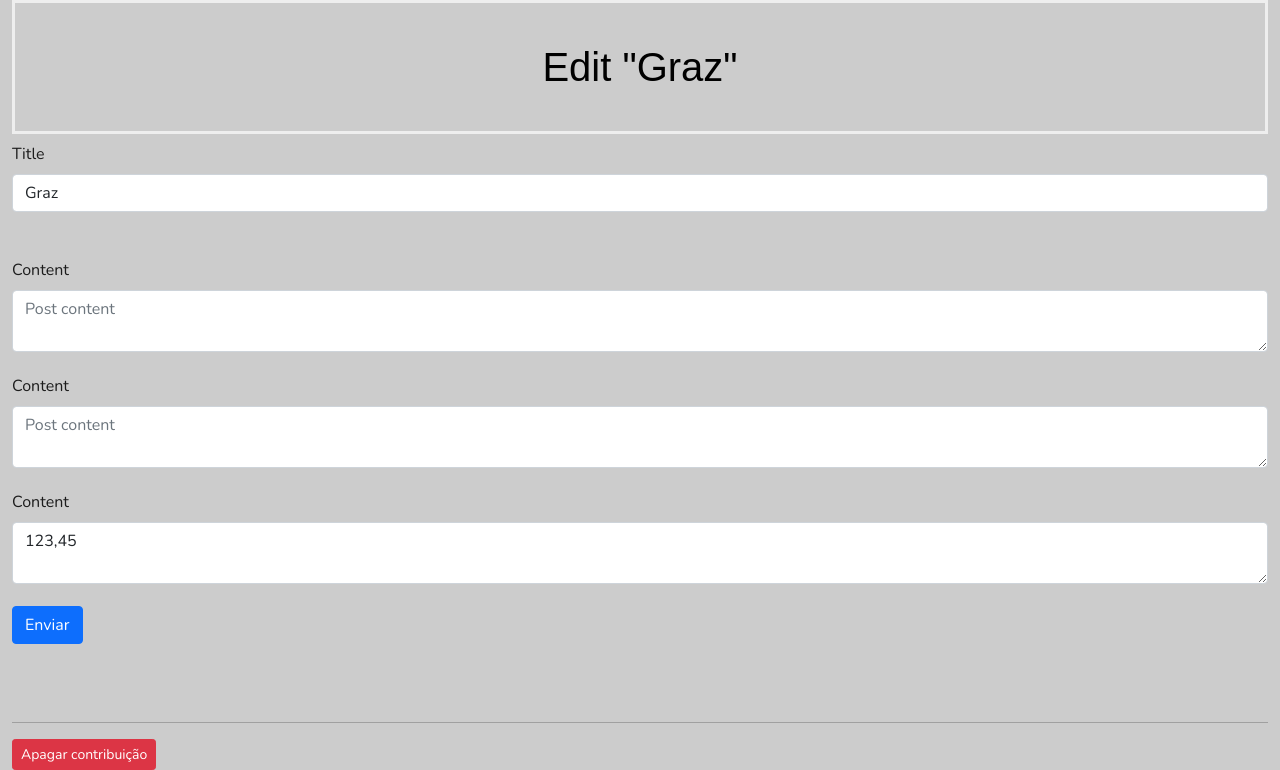
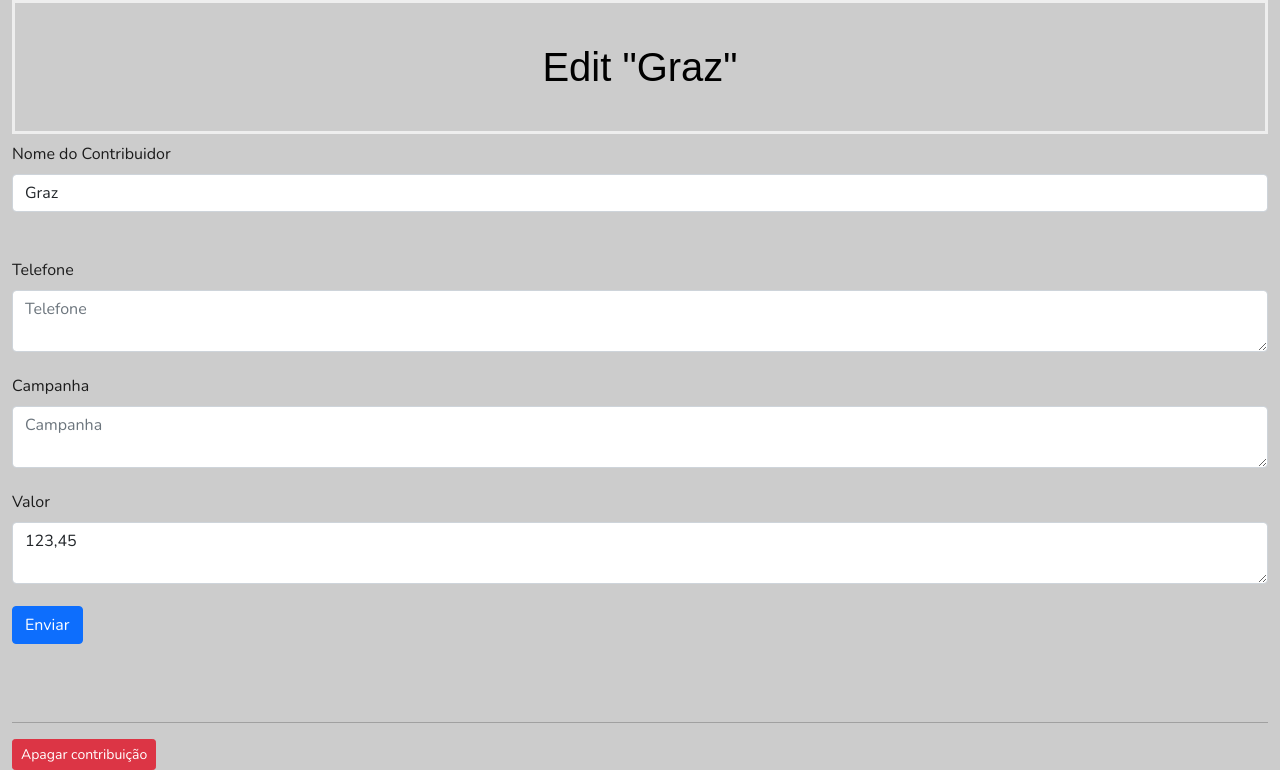
Before and after one commit to 2002587/programa-de-dizimos, a Flask app: page /10/edit in a window 1280 px wide. Shown: the part 192-962 px from the top of the page. Run offline with Flask 2, Linux system fonts and the light colour scheme; data comes from the database, SQL or seed files in the repository; both versions use the stored data as it was after the commit; some libraries are stand-ins or nearby versions.

Commit message:
pagina de banco de dados 20211126

```diff
--- a/app.py
+++ b/app.py
@@ -43,12 +43,11 @@ def create():
     if request.method == 'POST':
         title = request.form['title']
         content = request.form['content']
-        campanha = request.form['campanha']
 
         if not title:
             flash('Nome é obrigatório!!!')
         else:
-            post = Posts(title=title, content=content, campanha=campanha)
+            post = Posts(title=title, content=content)
             db.session.add(post)
             db.session.commit()
             return redirect(url_for('index'))
@@ -70,7 +69,6 @@ def edit(id):
     if request.method == 'POST':
         title = request.form['title']
         content = request.form['content']
-
         if not title:
             flash('Nome é obrigatório!!')
         else:
--- a/schema.sql
+++ b/schema.sql
@@ -4,7 +4,7 @@ CREATE TABLE posts (
     id INTEGER PRIMARY KEY AUTOINCREMENT,
     created TIMESTAMP NOT NULL DEFAULT CURRENT_TIMESTAMP,
     title TEXT NOT NULL,
-    content TEXT NOT NULL
+    content TEXT NOT NULL,
 );
 
 cursor.execute(
--- a/templates/dizimista.html
+++ b/templates/dizimista.html
@@ -5,10 +5,10 @@
 
     {% for post in posts %}
         <a href="{{ url_for('post', post_id=post['id'])}}">
-            <h2>{{ post['title'] }}</h2>
+            <h2>{{ post['Nome do Contribuidor'] }}</h2>
         </a>
         <a href="{{ url_for('post', post_id=post['id'])}}">
-            <h2>{{ post['content'] }}</h2>
+            <h2>{{ post['valor'] }}</h2>
         </a>
         <a href="{{ url_for('post', post_id=post['id'])}}">
             <h2>{{ post['telefone'] }}</h2>
--- a/templates/edit.html
+++ b/templates/edit.html
@@ -5,28 +5,28 @@
 
 <form method="post">
     <div class="form-group">
-        <label for="title">Title</label>
-        <input type="text" name="title" placeholder="Post title"
+        <label for="title">Nome do Contribuidor</label>
+        <input type="text" name="title" placeholder="Nome do Contribuidor"
                class="form-control"
                value="{{ request.form['title'] or post['title'] }}">
         </input>
     </div>
 
     <div class="form-group">
-        <label for="telefone">Content</label>
-        <textarea name="telefone" placeholder="Post content"
+        <label for="telefone">Telefone</label>
+        <textarea name="telefone" placeholder="Telefone"
                   class="form-control">{{ request.form['telefone'] or post['telefone'] }}</textarea>
     </div>
 
     <div class="form-group">
-        <label for="campanha">Content</label>
-        <textarea name="campanha" placeholder="Post content"
+        <label for="campanha">Campanha</label>
+        <textarea name="campanha" placeholder="Campanha"
                   class="form-control">{{ request.form['campanha'] or post['campanha'] }}</textarea>
     </div>
 
     <div class="form-group">
-        <label for="content">Content</label>
-        <textarea name="content" placeholder="Post content"
+        <label for="content">Valor</label>
+        <textarea name="content" placeholder="Valor"
                   class="form-control">{{ request.form['content'] or post['content'] }}</textarea>
     </div>
     <div class="form-group">
```
Also changed, not shown: templates/sobre.html (+9 -2 lines), database.db.
